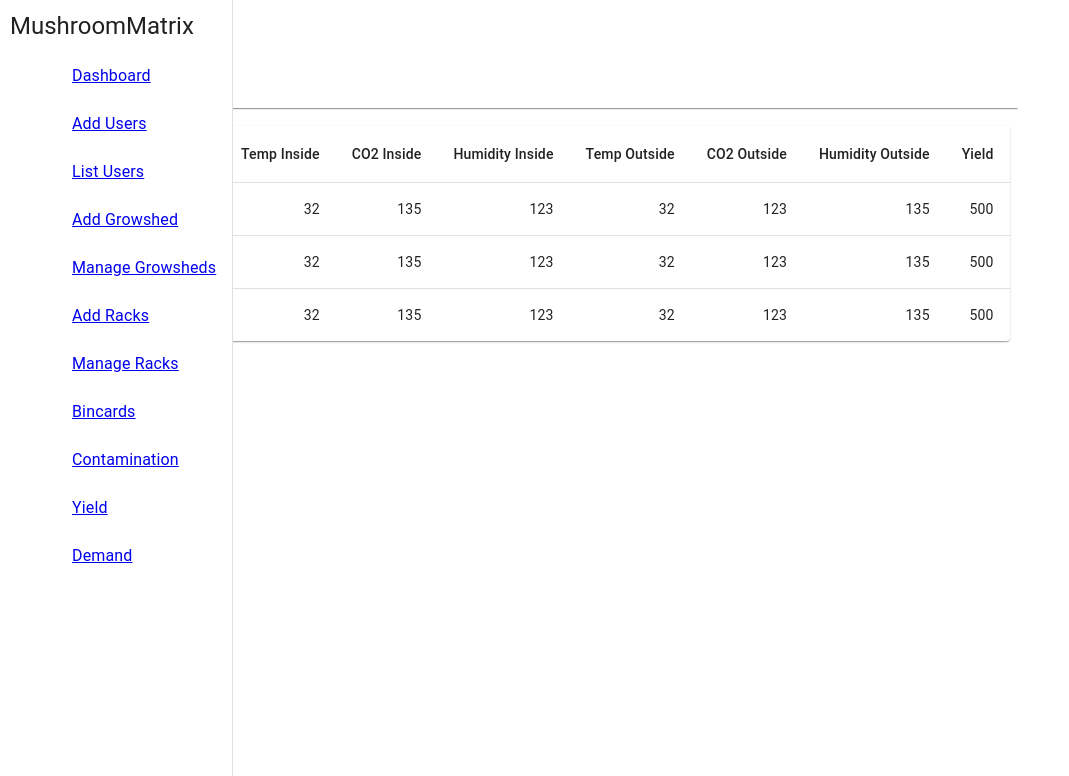
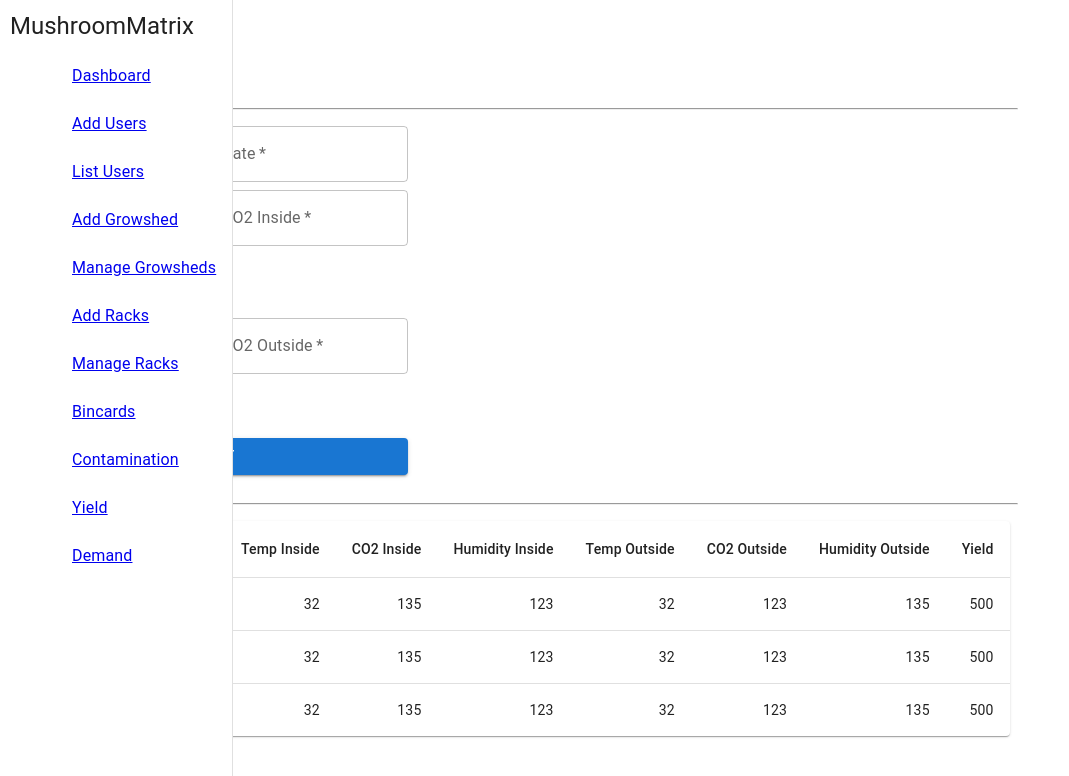
Before and after one commit to IT21080258/test-mush, a React (Create React App) app in the folder frontend/: page /grow/yield in a window 1280 px wide. Shown: the top 776 px of the page, without its empty margins (0-1069 px from the left). Built offline with nearby package versions, Linux system fonts and the light colour scheme.

Commit message:
it21080258-yield-complete

```diff
--- a/frontend/src/pages/Yield/predictYield.jsx
+++ b/frontend/src/pages/Yield/predictYield.jsx
@@ -8,10 +8,11 @@ import TableContainer from '@mui/material/TableContainer';
 import TableHead from '@mui/material/TableHead';
 import TableRow from '@mui/material/TableRow';
 import Paper from '@mui/material/Paper';
-import FormControl from "@mui/material";
-import InputLabel from "@mui/material";
-import Select from "@mui/material";
-import Button from "@mui/material";
+import FormControl from "@mui/material/FormControl";
+import InputLabel from "@mui/material/InputLabel";
+import Select from "@mui/material/Select";
+import Button from "@mui/material/Button";
+import TextField from "@mui/material/TextField";
 
 
 const PredictYield = () =>  {
@@ -35,14 +36,89 @@ return(
             <hr/>
         </div>
         <div>
-            <form>
+            <form style={{width:'400px'}}>
+            <TextField
+                // onChange={(e) => setCode(e.target.value)}
+                label="Growshed Code"
+                variant="outlined"
+                color="secondary"
+                fullWidth
+                required
+                style={{margin: '8px 0px 0px', width:'200px'}}
+            />
+            <TextField
+                // onChange={(e) => setCode(e.target.value)}
+                label="Date"
+                variant="outlined"
+                color="secondary"
+                fullWidth
+                required
+                style={{margin: '8px 0px 0px', width:'200px'}}
+            /><br/>
+            <TextField
+                // onChange={(e) => setCode(e.target.value)}
+                label="Tempreture Inside"
+                variant="outlined"
+                color="secondary"
+                fullWidth
+                required
+                style={{margin: '8px 0px 0px', width:'200px'}}
+            />
+            <TextField
+                // onChange={(e) => setCode(e.target.value)}
+                label="CO2 Inside"
+                variant="outlined"
+                color="secondary"
+                fullWidth
+                required
+                style={{margin: '8px 0px 0px', width:'200px'}}
+            />
+            <TextField
+                // onChange={(e) => setCode(e.target.value)}
+                label="Humidity Inside"
+                variant="outlined"
+                color="secondary"
+                fullWidth
+                required
+                style={{margin: '8px 0px 0px', width:'200px'}}
+            /><br/>
+            <TextField
+                // onChange={(e) => setCode(e.target.value)}
+                label="Tempreture Outside"
+                variant="outlined"
+                color="secondary"
+                fullWidth
+                required
+                style={{margin: '8px 0px 0px', width:'200px'}}
+            />
+            <TextField
+                // onChange={(e) => setCode(e.target.value)}
+                label="CO2 Outside"
+                variant="outlined"
+                color="secondary"
+                fullWidth
+                required
+                style={{margin: '8px 0px 0px', width:'200px'}}
+            />
+            <TextField
+                // onChange={(e) => setCode(e.target.value)}
+                label="Humidity Outside"
+                variant="outlined"
+                color="secondary"
+                fullWidth
+                required
+                style={{margin: '8px 0px 0px', width:'200px'}}
+            />
+            <Button variant="contained" style={{Margin:'30px 0px 0px',
+                                                width: '400px'
+                                                                        }}>
+            Submit
+            </Button>
 
             </form>
-        </div>
-        <div>
-            <>
-            </>
-        </div>
+        </div><br/>
+        <hr/>
+
         <Grid xs={12}>
             <TableContainer component={Paper}>
                 <Table sx={{ minWidth: 650 }} aria-label="simple table" style={{width:'100%'}}>
--- a/frontend/src/pages/contamination/contamination.jsx
+++ b/frontend/src/pages/contamination/contamination.jsx
@@ -73,7 +73,7 @@ return(
             />
             <label htmlFor="contained-button-file">
                 <Button variant="contained" component="span" style={{Margin:'30px 0px 0px', width: '400px'}}>
-+                   Add Image
+                   Add Image
                 </Button>
             </label>
             <Button variant="contained" style={{Margin:'30px 0px 0px',
```
